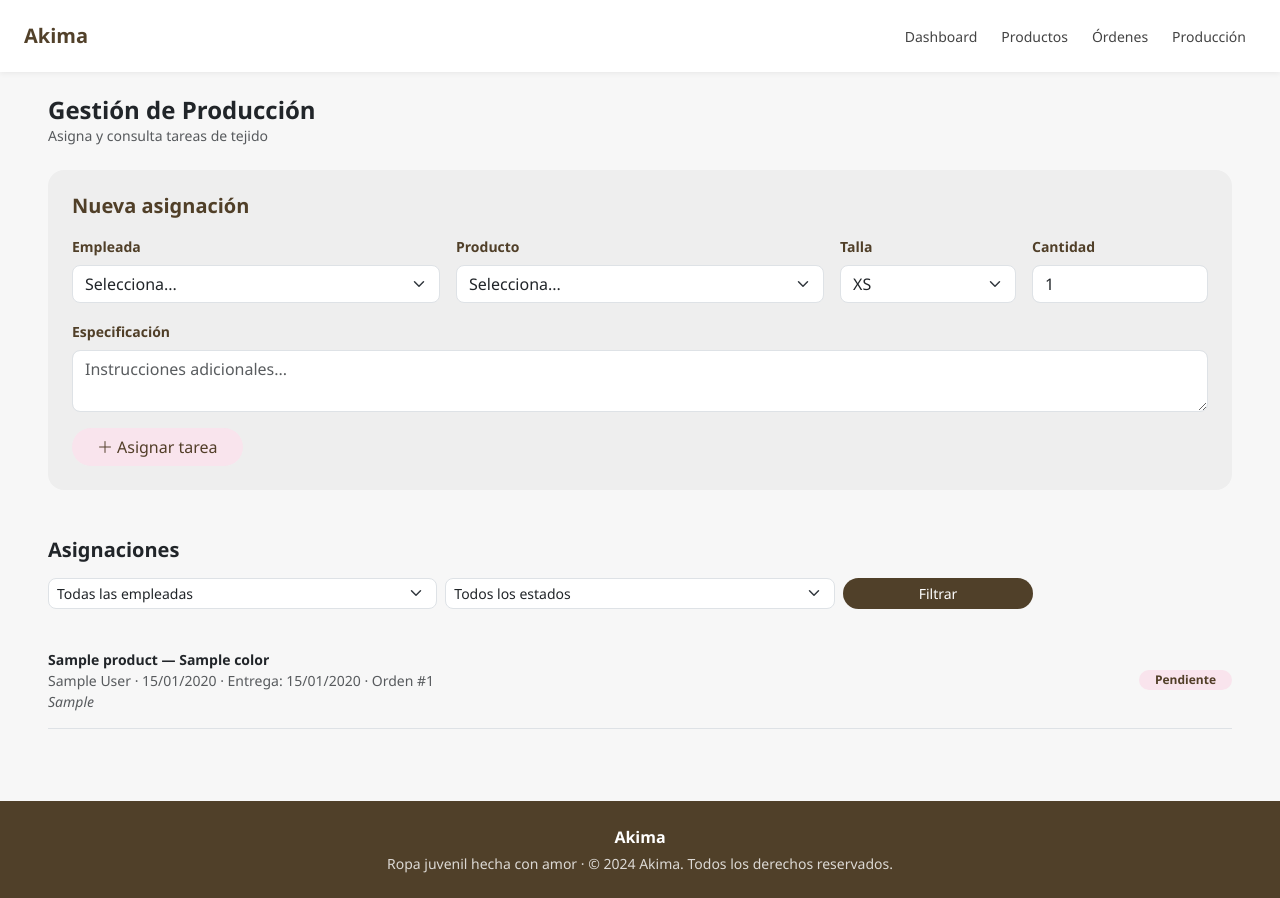
After one commit to AlysonHenao/Akima, a Django app: page /administrator/production/ in a window 1280 px wide. The commit adds this page. Run offline with Django 5.2, Linux system fonts and the light colour scheme; tables that the repository leaves empty hold one stand-in row (values such as "Sample post").

Commit message:
assign product

```diff
--- a/production/urls.py
+++ b/production/urls.py
@@ -3,4 +3,6 @@ from . import views
 
 urlpatterns = [
     path('employee/', views.employee, name='employee'),
+    path('administrator/production/', views.production_panel, name='production_panel'),
+    path('administrator/production/assign/', views.assign_task, name='assign_task'),
 ]
--- a/production/views.py
+++ b/production/views.py
@@ -1,5 +1,91 @@
-from django.shortcuts import render
+from django.shortcuts import render, redirect, get_object_or_404
+from django.contrib import messages
+
+from .models import ProductionTask, EmployeeInventory
+from account.models import User
+from product.models import Product, ColorProduct
+from order.models import Order, OrderDetail
 
 
 def employee(request):
     return render(request, 'production/employee.html')
+
+
+def production_panel(request):
+    employees = User.objects.filter(role='empleada')
+    products = Product.objects.filter(active=True).prefetch_related('colors__general_color')
+
+    order_detail_id = request.GET.get('order_detail')
+    preselected_detail = None
+    if order_detail_id:
+        preselected_detail = get_object_or_404(
+            OrderDetail.objects.select_related(
+                'product', 'color_product__general_color', 'order'
+            ),
+            id=order_detail_id
+        )
+
+    filter_employee = request.GET.get('filter_employee', '')
+    filter_status = request.GET.get('filter_status', '')
+
+    tasks = ProductionTask.objects.select_related(
+        'employee',
+        'product__product',
+        'product__general_color',
+        'order_detail__order'
+    )
+    if filter_employee:
+        tasks = tasks.filter(employee_id=filter_employee)
+    if filter_status:
+        tasks = tasks.filter(status=filter_status)
+
+    tasks = tasks.order_by(
+        'status',
+        '-assignment_date'
+    )
+
+    pending_orders = Order.objects.filter(
+        status='Confirmado'
+    ).prefetch_related(
+        'details__product',
+        'details__color_product__general_color'
+    )
+
+    return render(request, 'production/production_panel.html', {
+        'employees': employees,
+        'products': products,
+        'preselected_detail': preselected_detail,
+        'tasks': tasks,
+        'filter_employee': filter_employee,
+        'filter_status': filter_status,
+        'status_choices': ProductionTask.STATUS,
+        'pending_orders': pending_orders,
+    })
+
+
+def assign_task(request):
+    if request.method == 'POST':
+        employee_id = request.POST.get('employee_id')
+        color_product_id = request.POST.get('color_product_id')
+        quantity = int(request.POST.get('quantity', 1))
+        order_detail_id = request.POST.get('order_detail_id') or None
+        final_date = request.POST.get('final_date') or None
+        specification = request.POST.get('specification', '').strip()
+
+        employee = get_object_or_404(User, id=employee_id, role='empleada')
+        color_product = get_object_or_404(ColorProduct, id=color_product_id)
+        order_detail = None
+        if order_detail_id:
+            order_detail = get_object_or_404(OrderDetail, id=order_detail_id)
+
+        ProductionTask.objects.create(
+            employee=employee,
+            product=color_product,
+            quantity=quantity,
+            order_detail=order_detail,
+            final_date=final_date,
+            specification=specification,
+            status='Pendiente'
+        )
+        messages.success(request, f'Tarea asignada a {employee.first_name} exitosamente.')
+    return redirect('production_panel')
--- /dev/null
+++ b/templates/production/production_panel.html
@@ -0,0 +1,208 @@
+{% extends 'shared/header_admin.html' %}
+{% block title %}Producción - Akima{% endblock %}
+{% block nav_production %}active{% endblock %}
+
+{% block content %}
+<div class="container-fluid py-4 px-5">
+
+    <div class="mb-4">
+        <h4 class="fw-bold mb-0">Gestión de Producción</h4>
+        <p class="text-muted small mb-0">Asigna y consulta tareas de tejido</p>
+    </div>
+
+    <div class="rounded-4 p-4 mb-5" style="background-color: #eee;">
+
+        <h5 class="fw-bold mb-3" style="color: var(--akima-brown);">
+            {% if preselected_detail %}
+                Asignar desde Orden #{{ preselected_detail.order.id }}
+            {% else %}
+                Nueva asignación
+            {% endif %}
+        </h5>
+
+        {% if preselected_detail %}
+        <div class="rounded-3 px-3 py-2 mb-3 d-flex align-items-center gap-2 bg-white">
+            <i class="bi bi-link-45deg" style="color: var(--akima-brown);"></i>
+            <span class="small" style="color: var(--akima-brown);">
+                <strong>{{ preselected_detail.product.name }}</strong> —
+                {{ preselected_detail.color_product.general_color.name }},
+                Talla {{ preselected_detail.size }},
+                x{{ preselected_detail.quantity }}
+            </span>
+            <a href="{% url 'production_panel' %}" class="ms-auto small" style="color: var(--akima-brown);">
+                <i class="bi bi-x"></i> Limpiar
+            </a>
+        </div>
+        {% endif %}
+
+        <form method="POST" action="{% url 'assign_task' %}">
+            {% csrf_token %}
+
+            {% if preselected_detail %}
+            <input type="hidden" name="order_detail_id" value="{{ preselected_detail.id }}">
+            <input type="hidden" name="color_product_id" value="{{ preselected_detail.color_product.id }}">
+            {% else %}
+            <input type="hidden" name="order_detail_id" value="">
+            {% endif %}
+
+            <div class="row g-3 mb-3">
+                <div class="col-md-4">
+                    <label class="form-label fw-bold small" style="color: var(--akima-brown);">Empleada</label>
+                    <select name="employee_id" class="form-select rounded-3" required>
+                        <option value="">Selecciona...</option>
+                        {% for emp in employees %}
+                        <option value="{{ emp.id }}">{{ emp.first_name }} {{ emp.last_name }}</option>
+                        {% endfor %}
+                    </select>
+                </div>
+
+                {% if preselected_detail %}
+                <div class="col-md-4">
+                    <label class="form-label fw-bold small" style="color: var(--akima-brown);">Producto</label>
+                    <input type="text" class="form-control rounded-3"
+                           value="{{ preselected_detail.product.name }} — {{ preselected_detail.color_product.general_color.name }}"
+                           disabled>
+                </div>
+                <div class="col-md-2">
+                    <label class="form-label fw-bold small" style="color: var(--akima-brown);">Cantidad</label>
+                    <input type="number" name="quantity" class="form-control rounded-3"
+                           min="1" value="{{ preselected_detail.quantity }}" required>
+                </div>
+                {% else %}
+                <div class="col-md-4">
+                    <label class="form-label fw-bold small" style="color: var(--akima-brown);">Producto</label>
+                    <select name="product_id" class="form-select rounded-3" id="selectProduct">
+                        <option value="">Selecciona...</option>
+                        {% for product in products %}
+                        <optgroup label="{{ product.name }}">
+                            {% for cp in product.colors.all %}
+                            <option value="color_{{ cp.id }}">{{ product.name }} — {{ cp.general_color.name }}</option>
+                            {% endfor %}
+                        </optgroup>
+                        {% endfor %}
+                    </select>
+                    <input type="hidden" name="color_product_id" id="hiddenColorProduct">
+                </div>
+                <div class="col-md-2">
+                    <label class="form-label fw-bold small" style="color: var(--akima-brown);">Talla</label>
+                    <select name="size" class="form-select rounded-3">
+                        <option value="XS">XS</option>
+                        <option value="S">S</option>
+                        <option value="M">M</option>
+                        <option value="L">L</option>
+                        <option value="XL">XL</option>
+                    </select>
+                </div>
+                <div class="col-md-2">
+                    <label class="form-label fw-bold small" style="color: var(--akima-brown);">Cantidad</label>
+                    <input type="number" name="quantity" class="form-control rounded-3"
+                           min="1" value="1" required>
+                </div>
+                {% endif %}
+                <div class="col-12">
+                    <label class="form-label fw-bold small" style="color: var(--akima-brown);">Especificación</label>
+                    <textarea name="specification" class="form-control rounded-3" rows="2"
+                              placeholder="Instrucciones adicionales..."></textarea>
+                </div>
+            </div>
+
+            <div class="d-flex gap-2">
+                <button type="submit" class="btn rounded-pill px-4"
+                        style="background-color: var(--akima-pink); color: var(--akima-brown);">
+                    <i class="bi bi-plus-lg me-1"></i>Asignar tarea
+                </button>
+                {% if preselected_detail %}
+                <a href="{% url 'production_panel' %}" class="btn btn-outline-secondary rounded-pill px-4">
+                    Cancelar
+                </a>
+                {% endif %}
+            </div>
+        </form>
+    </div>
+
+    <div>
+        <h5 class="fw-bold mb-3">Asignaciones</h5>
+
+        <form method="GET" action="{% url 'production_panel' %}" class="row g-2 mb-4">
+            <div class="col-md-4">
+                <select name="filter_employee" class="form-select form-select-sm rounded-3">
+                    <option value="">Todas las empleadas</option>
+                    {% for emp in employees %}
+                    <option value="{{ emp.id }}"
+                            {% if filter_employee == emp.id|stringformat:"s" %}selected{% endif %}>
+                        {{ emp.first_name }} {{ emp.last_name }}
+                    </option>
+                    {% endfor %}
+                </select>
+            </div>
+            <div class="col-md-4">
+                <select name="filter_status" class="form-select form-select-sm rounded-3">
+                    <option value="">Todos los estados</option>
+                    {% for value, label in status_choices %}
+                    <option value="{{ value }}" {% if filter_status == value %}selected{% endif %}>
+                        {{ label }}
+                    </option>
+                    {% endfor %}
+                </select>
+            </div>
+            <div class="col-md-2">
+                <button type="submit" class="btn btn-sm rounded-pill w-100"
+                        style="background-color: var(--akima-brown); color: white;">
+                    Filtrar
+                </button>
+            </div>
+            {% if filter_employee or filter_status %}
+            <div class="col-md-2">
+                <a href="{% url 'production_panel' %}" class="btn btn-sm btn-outline-secondary rounded-pill w-100">
+                    Limpiar
+                </a>
+            </div>
+            {% endif %}
+        </form>
+
+        {% if tasks %}
+        {% for task in tasks %}
+        <div class="d-flex justify-content-between align-items-center border-bottom py-3">
+            <div>
+                <p class="fw-bold small mb-0">
+                    {{ task.product.product.name }} — {{ task.product.general_color.name }}
+                </p>
+                <p class="text-muted small mb-0">
+                    {{ task.employee.first_name }} {{ task.employee.last_name }} ·
+                    {{ task.assignment_date|date:"d/m/Y" }}
+                    {% if task.final_date %}· Entrega: {{ task.final_date|date:"d/m/Y" }}{% endif %}
+                    {% if task.order_detail %}· Orden #{{ task.order_detail.order.id }}{% endif %}
+                </p>
+                {% if task.specification %}
+                <p class="text-muted small mb-0 fst-italic">{{ task.specification }}</p>
+                {% endif %}
+            </div>
+            <span class="badge rounded-pill px-3" style="background-color: var(--akima-pink); color: var(--akima-brown);">
+                {{ task.status }}
+            </span>
+        </div>
+        {% endfor %}
+        {% else %}
+        <p class="text-muted small">No hay asignaciones que coincidan con los filtros.</p>
+        {% endif %}
+    </div>
+
+</div>
+{% endblock %}
+
+{% block extra_js %}
+<script>
+const selectProduct = document.getElementById('selectProduct');
+const hiddenColor = document.getElementById('hiddenColorProduct');
+if (selectProduct) {
+    selectProduct.addEventListener('change', function() {
+        const val = this.value;
+        if (val.startsWith('color_')) {
+            hiddenColor.value = val.replace('color_', '');
+        } else {
+            hiddenColor.value = '';
+        }
+    });
+}
+</script>
+{% endblock %}
--- a/templates/shared/header_admin.html
+++ b/templates/shared/header_admin.html
@@ -28,6 +28,7 @@
         <a href="{% url 'administrator' %}" class="nav-link-admin">Dashboard</a>
         <a href="{% url 'new_product' %}" class="nav-link-admin">Productos</a>
         <a href="{% url 'orders' %}" class="nav-link-admin">Órdenes</a>
+        <a href="{% url 'production_panel' %}" class="nav-link-admin">Producción</a>
     </div>
 </nav>
 
```
Also changed, not shown: templates/order/orders.html (+8 -0 lines), templates/product/administrator.html (+9 -0 lines).
